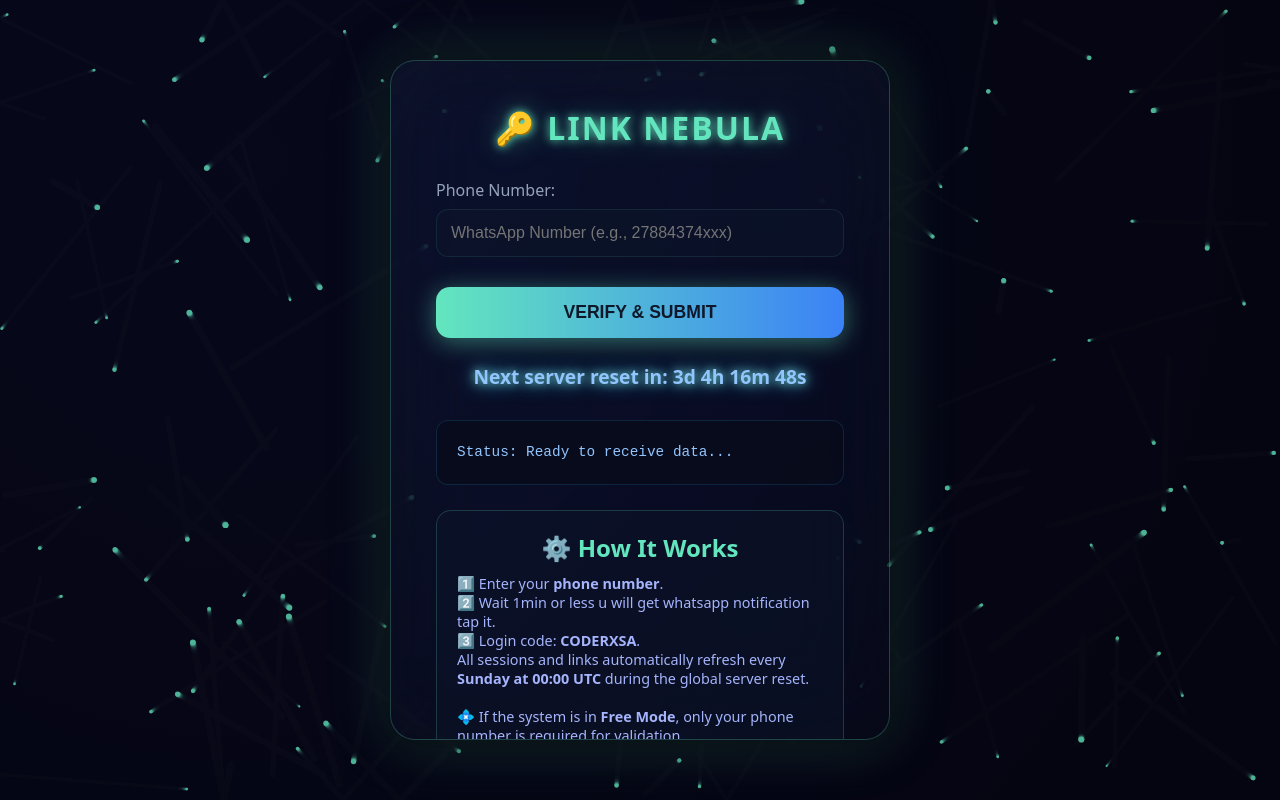
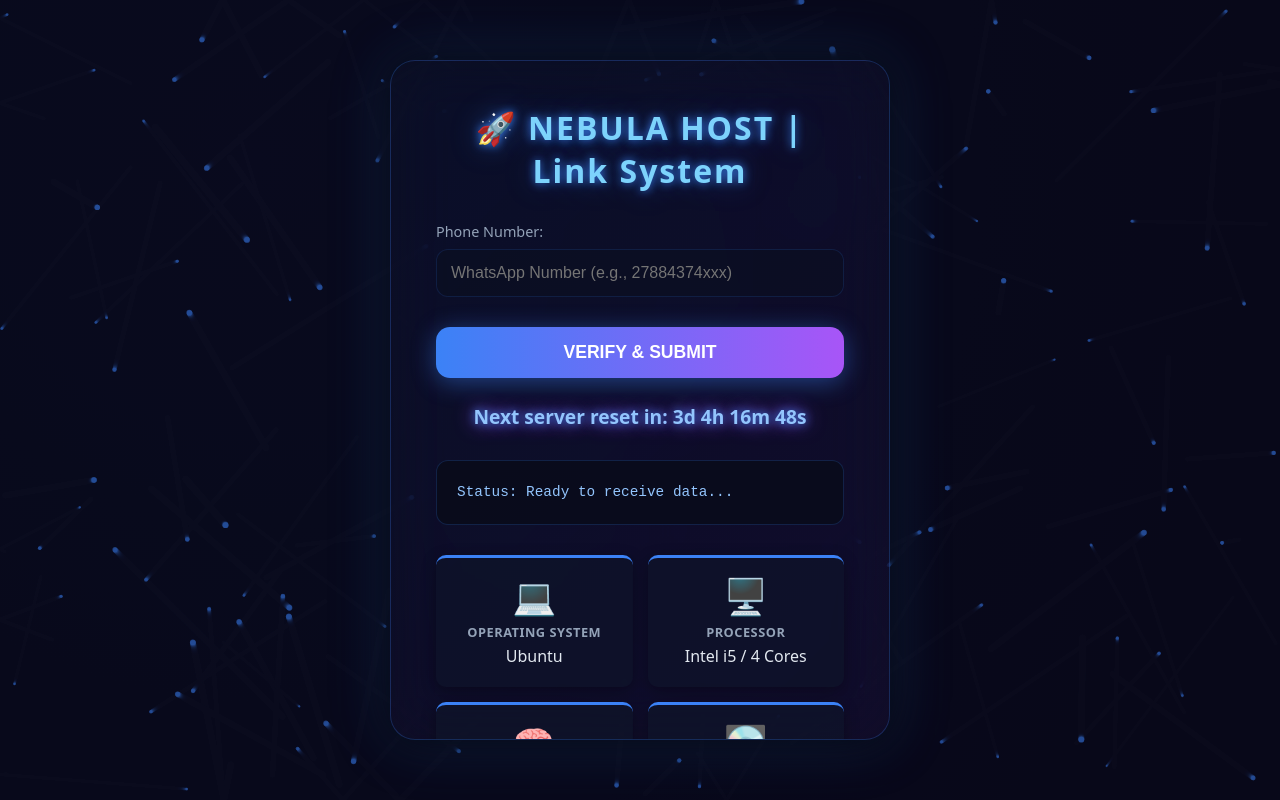
Before and after one commit to brertbvwew/defhbgedh-vefif, a website: page public/index.html in a window 1280 px wide. Drawn offline with Linux system fonts and the light colour scheme.

Commit message:
Update index.html

```diff
--- a/public/index.html
+++ b/public/index.html
@@ -3,7 +3,7 @@
 <head>
   <meta charset="UTF-8" />
   <meta name="viewport" content="width=device-width, initial-scale=1.0" />
-  <title>NEBULA || LINK</title>
+  <title>NEBULA HOST || Server Link</title>
   <style>
     * {
       box-sizing: border-box;
@@ -17,7 +17,8 @@
     }
 
     body {
-      background: radial-gradient(circle at 20% 20%, #0a0f2a, #000000 90%);
+      /* Updated gradient: Deeper blues and purples */
+      background: radial-gradient(circle at 20% 20%, #0d112b, #0a0b1f 90%);
       color: #e2e8f0;
       font-family: "Poppins", system-ui, sans-serif;
       display: flex;
@@ -30,22 +31,25 @@
       position: fixed;
       inset: 0;
       z-index: 0;
-      opacity: 0.8;
+      opacity: 0.6; /* Softened particles */
     }
 
     h1 {
-      color: #63e6be;
+      /* Changed to a bright blue accent */
+      color: #7dd3fc;
       text-align: center;
       margin-bottom: 30px;
       letter-spacing: 2px;
       font-weight: 800;
-      text-shadow: 0 0 10px #63e6be, 0 0 30px rgba(99, 230, 190, 0.4);
+      text-shadow: 0 0 10px #3b82f6, 0 0 30px rgba(59, 130, 246, 0.4);
     }
 
     .box {
-      backdrop-filter: blur(45px) saturate(180%);
-      background: linear-gradient(135deg, rgba(25,38,59,0.35), rgba(10,15,25,0.45));
-      border: 1px solid rgba(99,230,190,0.25);
+      backdrop-filter: blur(30px) saturate(150%);
+      /* Updated gradient: More transparent and blue/purple */
+      background: linear-gradient(135deg, rgba(15, 23, 42, 0.35), rgba(28, 18, 55, 0.45));
+      /* Updated border: Bright blue */
+      border: 1px solid rgba(59, 130, 246, 0.25);
       border-radius: 25px;
       padding: 45px;
       width: 90%;
@@ -55,7 +59,7 @@
       scrollbar-width: none;
       -ms-overflow-style: none;
       z-index: 2;
-      box-shadow: 0 0 40px rgba(0,0,0,0.8), 0 0 60px rgba(99,230,190,0.25);
+      box-shadow: 0 0 40px rgba(0,0,0,0.8), 0 0 60px rgba(59, 130, 246, 0.25);
     }
 
     .box::-webkit-scrollbar {
@@ -67,6 +71,7 @@
       margin-top: 18px;
       color: #94a3b8;
       font-weight: 500;
+      font-size: 0.9rem;
     }
 
     input {
@@ -74,8 +79,9 @@
       padding: 14px;
       margin-top: 8px;
       border-radius: 12px;
-      border: 1px solid rgba(99,230,190,0.1);
-      background: rgba(15,23,42,0.45);
+      /* Darker border, darker background */
+      border: 1px solid rgba(59, 130, 246, 0.15);
+      background: rgba(10, 15, 30, 0.5);
       color: #fff;
       font-size: 1rem;
       outline: none;
@@ -83,9 +89,10 @@
     }
 
     input:focus {
-      border-color: #63e6be;
-      background: rgba(15,23,42,0.6);
-      box-shadow: 0 0 12px rgba(99,230,190,0.6);
+      /* Updated focus: Bright blue */
+      border-color: #3b82f6;
+      background: rgba(10, 15, 30, 0.7);
+      box-shadow: 0 0 12px rgba(59, 130, 246, 0.6);
     }
 
     button {
@@ -97,17 +104,19 @@
       border-radius: 14px;
       font-weight: 700;
       cursor: pointer;
-      color: #0f172a;
-      background: linear-gradient(90deg, #63e6be, #3b82f6, #7dd3fc);
+      color: #ffffff; /* Brighter text */
+      /* Updated gradient: Blue to Purple/Pink, matching wisehosting style */
+      background: linear-gradient(90deg, #3b82f6, #a855f7, #ec4899);
       background-size: 200% 100%;
-      box-shadow: 0 4px 25px rgba(99,230,190,0.45);
+      /* Updated shadow: Matches new gradient */
+      box-shadow: 0 4px 25px rgba(59, 130, 246, 0.45);
       transition: 0.3s;
     }
 
     button:hover {
       background-position: right center;
       transform: translateY(-3px);
-      box-shadow: 0 0 40px rgba(99,230,190,0.65);
+      box-shadow: 0 0 40px rgba(168, 85, 247, 0.65);
     }
 
     /* Countdown styling */
@@ -122,37 +131,91 @@
     }
 
     @keyframes glow {
-      from { text-shadow: 0 0 5px #63e6be, 0 0 10px #3b82f6; }
-      to { text-shadow: 0 0 15px #7dd3fc, 0 0 30px #63e6be; }
+      /* Updated glow: Blue to Purple */
+      from { text-shadow: 0 0 5px #3b82f6, 0 0 10px #a855f7; }
+      to { text-shadow: 0 0 15px #3b82f6, 0 0 30px #a855f7; }
     }
 
     pre {
       margin-top: 30px;
-      background: rgba(8,11,25,0.65);
+      background: rgba(8,11,25,0.75); /* Darker background */
       padding: 20px;
       border-radius: 12px;
-      border: 1px solid rgba(56,189,248,0.15);
+      border: 1px solid rgba(59, 130, 246, 0.2); /* Blue border */
       font-size: 0.9rem;
-      color: #93c5fd;
+      color: #93c5fd; /* Light blue text */
       line-height: 1.6;
     }
 
+    /* === UPDATED SERVER SPECS === */
+    .specs-container {
+      display: grid;
+      grid-template-columns: 1fr 1fr;
+      gap: 15px;
+      margin-top: 30px;
+    }
+
+    .spec-card {
+      /* Darker, cleaner card background */
+      background: rgba(15, 23, 42, 0.6);
+      /* Bright blue top border, like wisehosting cards */
+      border-top: 3px solid #3b82f6;
+      border-radius: 10px;
+      padding: 20px;
+      text-align: center;
+      box-shadow: 0 4px 15px rgba(0,0,0,0.3);
+      transition: transform 0.3s, box-shadow 0.3s;
+    }
+
+    .spec-card:hover {
+      transform: translateY(-5px);
+      box-shadow: 0 6px 25px rgba(59, 130, 246, 0.3);
+    }
+
+    .spec-icon {
+      font-size: 2.2rem; /* Slightly smaller */
+      margin-bottom: 10px;
+      line-height: 1;
+      color: #7dd3fc; /* Icon color */
+    }
+
+    .spec-title {
+      font-weight: 600;
+      color: #94a3b8; /* Subdued title */
+      font-size: 0.8rem;
+      margin-bottom: 4px;
+      text-transform: uppercase;
+      letter-spacing: 0.5px;
+    }
+
+    .spec-value {
+      color: #e2e8f0;
+      font-size: 1rem;
+      font-weight: 500;
+    }
+    /* === END UPDATED SPECS === */
+
+    /* === UPDATED INFO SECTION === */
     .info-section {
       margin-top: 25px;
       padding: 20px;
       border-radius: 15px;
-      background: rgba(15,23,42,0.45);
-      border: 1px solid rgba(99,230,190,0.2);
+      background: rgba(15, 23, 42, 0.45);
+      /* Matching blue border */
+      border: 1px solid rgba(59, 130, 246, 0.2);
+      /* Added top border for consistency */
+      border-top: 3px solid rgba(59, 130, 246, 0.5);
     }
 
     .info-section h2 {
-      color: #63e6be;
+      /* Bright blue heading */
+      color: #7dd3fc;
       text-align: center;
       margin-bottom: 10px;
     }
 
     .info-section p, .info-section ul {
-      color: #a5b4fc;
+      color: #a5b4fc; /* Kept light purple/blue text */
       font-size: 0.9rem;
     }
 
@@ -168,15 +231,17 @@
       padding: 12px 20px;
       border-radius: 12px;
       font-weight: 600;
-      color: #0f172a;
-      background: linear-gradient(90deg, #63e6be, #3b82f6);
+      color: #ffffff;
+      /* Updated gradient: Matches main button */
+      background: linear-gradient(90deg, #3b82f6, #a855f7);
       width: 80%;
       text-decoration: none;
       transition: 0.3s;
     }
 
     .download-btn:hover {
-      box-shadow: 0 0 25px rgba(99,230,190,0.4);
+      box-shadow: 0 0 25px rgba(168, 85, 247, 0.4);
+      transform: translateY(-2px);
     }
 
     .footer {
@@ -191,7 +256,7 @@
   <canvas id="particles"></canvas>
 
   <div class="box">
-    <h1>🔑 LINK NEBULA</h1>
+    <h1>🚀 NEBULA HOST | Link System</h1>
 
     <div id="paidFields">
       <label for="amount">Amount:</label>
@@ -209,8 +274,30 @@
 
     <pre id="output">Status: Ready to receive data...</pre>
 
+    <div class="specs-container">
+      <div class="spec-card">
+        <div class="spec-icon">💻</div>
+        <div class="spec-title">Operating System</div>
+        <div class="spec-value">Ubuntu</div>
+      </div>
+      <div class="spec-card">
+        <div class="spec-icon">🖥️</div>
+        <div class="spec-title">Processor</div>
+        <div class="spec-value">Intel i5 / 4 Cores</div>
+      </div>
+      <div class="spec-card">
+        <div class="spec-icon">🧠</div>
+        <div class="spec-title">Memory</div>
+        <div class="spec-value">6 GB RAM</div>
+      </div>
+      <div class="spec-card">
+        <div class="spec-icon">💽</div>
+        <div class="spec-title">Storage</div>
+        <div class="spec-value">1 TB NVMe SSD</div>
+      </div>
+    </div>
     <div class="info-section">
-      <h2>⚙️ How It Works</h2>
+      <h2>⚙️ System Guide</h2>
       <p>
         1️⃣ Enter your <strong>phone number</strong>.<br>
         2️⃣ Wait 1min or less u will get whatsapp notification tap it.<br>
@@ -222,7 +309,7 @@
     </div>
 
     <div class="info-section">
-      <h2>📜 Rules</h2>
+      <h2>📜 Service Policy</h2>
       <ul>
         <li>⚠️ Linking on a reset day may result in data invalidation schedule responsibly.</li>
         <li>✔️ Verify that all submitted details are correct prior to submission.</li>
@@ -234,8 +321,8 @@
     </div>
 
     <div class="info-section">
-      <h2>📲 Install Android App</h2>
-      <a class="download-btn" href="https://play.google.com/store/apps/details?id=com.coderx.creditsocial">⬇️ Download Android App</a>
+      <h2>📲 Mobile Manager</h2>
+      <a class="download-btn" href="https://play.google.com/store/apps/details?id=com.coderx.creditsocial">⬇️ Download Mobile App</a>
     </div>
 
     <div class="footer">Secure Decode Interface v3.0</div>
@@ -274,7 +361,8 @@
       if (this.y < 0 || this.y > canvas.height) this.speedY *= -1;
     }
     draw() {
-      ctx.fillStyle = "rgba(99, 230, 190, 0.9)";
+      /* Updated particle color */
+      ctx.fillStyle = "rgba(59, 130, 246, 0.7)";
       ctx.beginPath();
       ctx.arc(this.x, this.y, this.size, 0, Math.PI * 2);
       ctx.fill();
@@ -287,6 +375,7 @@
   }
 
   function animateParticles() {
+    /* Updated background clear */
     ctx.fillStyle = "rgba(8, 10, 26, 0.25)";
     ctx.fillRect(0, 0, canvas.width, canvas.height);
     particles.forEach(p => { p.update(); p.draw(); });
@@ -414,7 +503,7 @@
 
       if (data.ok) {
         output.textContent = `✅ SUCCESS\nMode: ${IS_FREE ? "Free" : "Paid"}\nMessage: ${data.message || "Verified successfully."}`;
-        output.style.color = "#63e6be";
+        output.style.color = "#63e6be"; /* Kept success green */
       } else {
         output.textContent = `❌ FAILED\nReason: ${data.reason || data.error || "Unknown error"}`;
         output.style.color = "#f87171";
```
